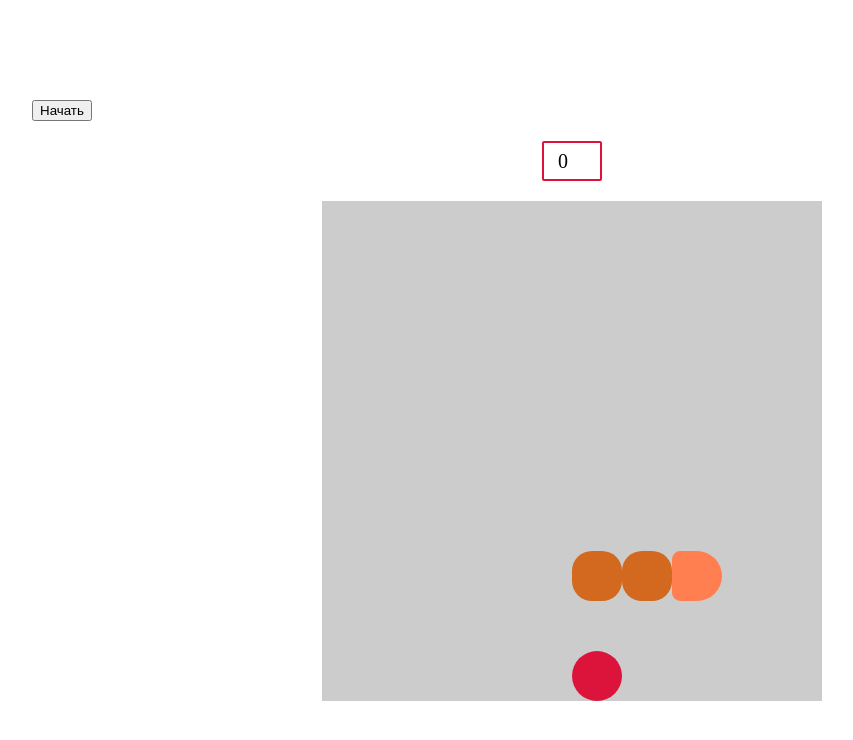
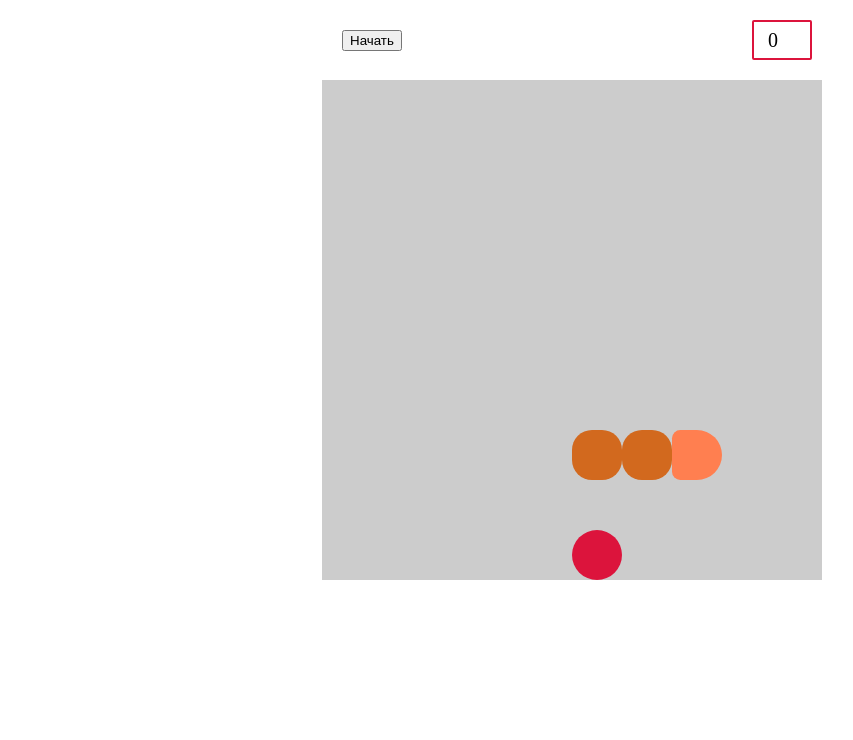
Before and after one commit to EpicalAndy/snake, a plain HTML site: page index.html in a window 1280 px wide. Shown: the whole page, without its empty margins (68-921 px from the left). Drawn offline with Linux system fonts and the light colour scheme.

Commit message:
Реализована возможность приостанавливать/продолжать игру. Добавлен блок для игровых контролов. Изменено позиционирование элементов змеиной доски и игрового пространства. Внесены изменения в логику конструктора "border". Теперь кнопка тоже создайтся автоматически при формировании игры.

```diff
--- a/css/style.css
+++ b/css/style.css
@@ -3,7 +3,7 @@
 }
 
 body {
-	margin: 100px;
+	width: auto;
 }
 
 .border {
@@ -56,13 +56,36 @@ body {
 	border-radius: 50px;
 }
 
+#game-place {
+	display: block;
+	position: relative;
+	width: 500px;
+	height: 100%;
+	margin: 10px auto;
+}
+
+.game-controls {
+	display: flex;
+	flex-direction: row;
+	justify-content: space-between;
+	align-items: center;
+	width: 500px;
+	margin: 10px auto;
+	padding: 10px;
+}
+
 .score-table {
-	display: block;
+	display: inline-block;
 	height: 40px;
 	width: 60px;
 	border: crimson solid 2px;
 	border-radius: 2px;
-	margin: 20px auto;
+	right: 0;
 	font-size: 20px;
 	padding: 7px 14px;
 }
+
+.game-button {
+	display: inline-block;
+	margin-left: 10px
+}
--- a/index.html
+++ b/index.html
@@ -14,7 +14,11 @@
 
 <body>
 
-	<button id="game-control" type="button">Начать</button>
+	<div id="game-place">
+
+	</div>
+
+
 
 	<script src="js/init.js"></script>
 </body>
--- a/js/init.js
+++ b/js/init.js
@@ -5,7 +5,7 @@ function runGame() {
   let button = document.getElementById('game-control');
 
   button.addEventListener('click', function () {
-      border.startGame();
+      border.buttonActions();
   })
 }
 
--- a/js/main.js
+++ b/js/main.js
@@ -1,26 +1,50 @@
+/*jslint
+    es6
+*/
+
 class Bord {
 
   constructor(x = 10, y = 10) {
-    let borderClassName = 'border';
+    let borderClassName = 'border',
+    rootElmSelector = '#game-place',
+    gameObjects = createGamePlace();
 
-    this.table = createScoreTable();
-    this.border = createBorder(this.table);
-    this.fields = createFields(this.border, x, y);
+    this.table = gameObjects.table;
+    this.border = gameObjects.border;
+    this.fields = gameObjects.fields;
+    this.button = gameObjects.button;
+    this.gameStarted = false;
     this.score = 0;
 
     setCoordinates(this.fields, x, y);
 
-    function createBorder(table) {
+    function createGamePlace() {
+      let rootElm = document.querySelector(rootElmSelector),
+        table,
+        border,
+        fields,
+        controls,
+        button,
+        score;
+
+      controls = rootElm.appendChild(createControlsPlace());
+      border = rootElm.appendChild(createBorder());
+      fields = createFields(border, x, y);
+      button = controls.appendChild(createGameButton());
+      table = controls.appendChild(createScoreTable());
+
+      return {table, border, fields, button};
+    }
+
+    function createBorder() {
       let border;
 
       border = document.createElement('div');
       border.classList.add(borderClassName);
 
-      document.body.appendChild(table);
-      document.body.appendChild(border);
-
       return border;
     }
+
 
     function createFields(border, x, y) {
       let i = x * y,
@@ -39,8 +63,23 @@ class Bord {
       return fields;
     }
 
+    function createControlsPlace() {
+      let controls = document.createElement('div');
+
+      controls.classList.add('game-controls');
+
+      return controls;
+    }
+
     function createGameButton() {
+      let button = document.createElement('button');
 
+      button.setAttribute('type', 'button');
+      button.setAttribute('id', 'game-control');
+      button.innerHTML = 'Начать';
+      button.classList.add('game-button');
+
+      return button;
     }
 
     function createScoreTable() {
@@ -77,12 +116,29 @@ class Bord {
     this.table.innerHTML = this.score;
   }
 
+  buttonActions() {
+    if (this.gameStarted) {
+      this.pauseGame();
+    }
+    else {
+      this.startGame();
+    }
+
+    this.gameStarted = !this.gameStarted;
+  }
+
   startGame() {
       this.game = setInterval(() => this.snake.move(),500);
+      this.button.innerHTML = 'Пауза';
+  }
+
+  pauseGame() {
+    this.button.innerHTML = 'Продолжить';
+    clearInterval(this.game)
   }
 
   endGame() {
-    alert ('Гейм овер!');
+    alert (`Игра окончена. Вы набрали: ${this.score}`);
     clearInterval(this.game);
   }
 
```
